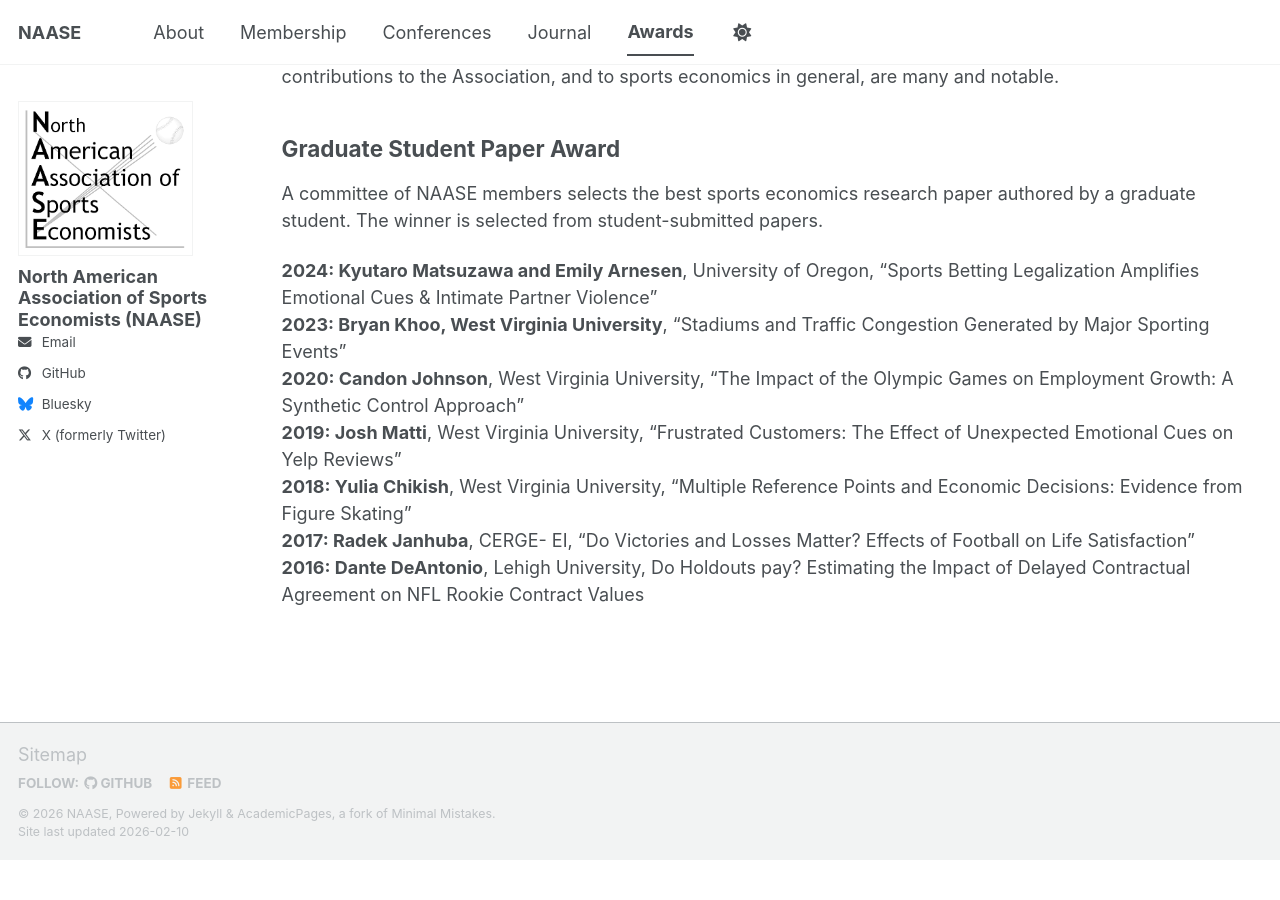
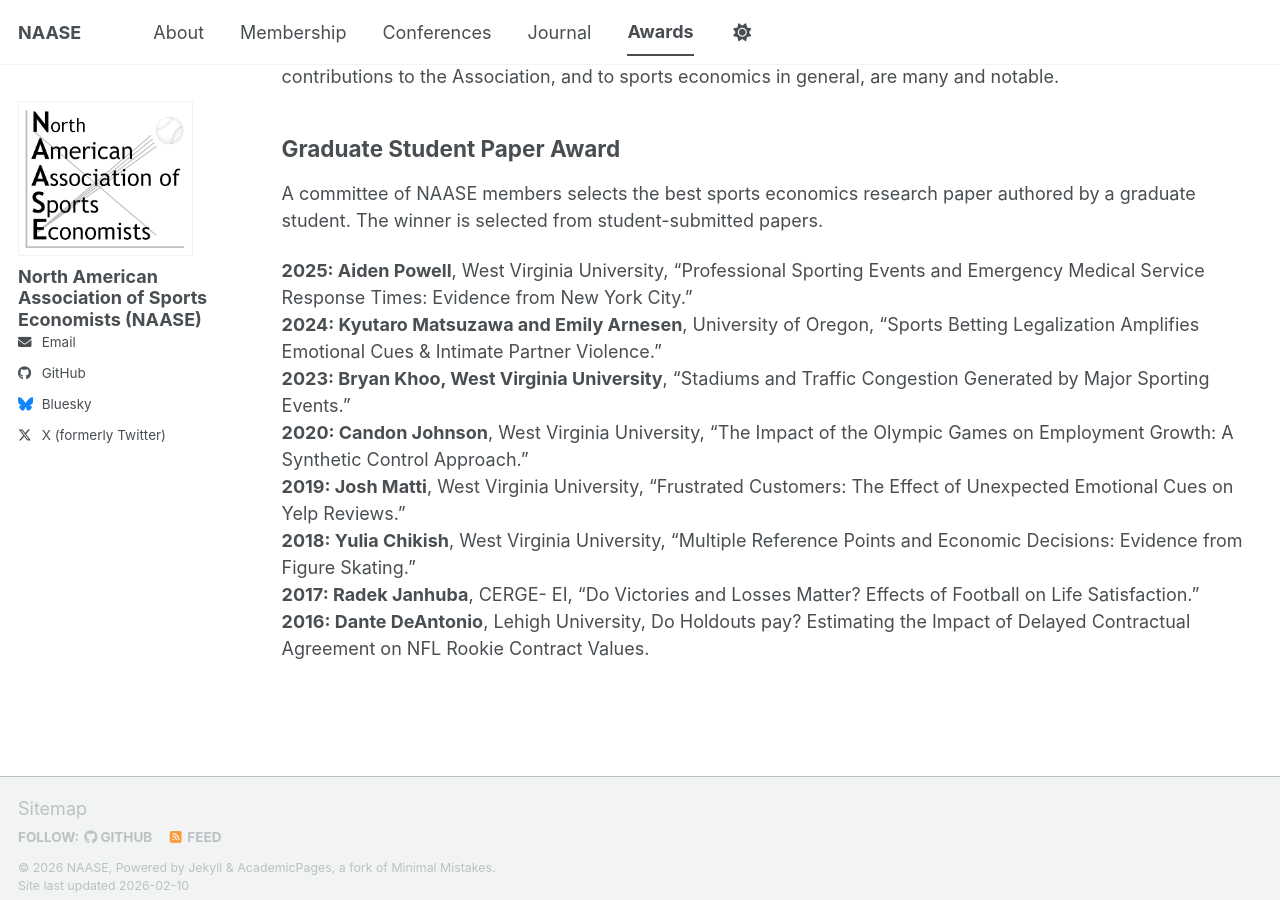
Before and after one commit to naaseweb/naaseweb.github.io, a Jekyll site: the page built from _pages/awards.md, in a window 1280 px wide and 900 px high, scrolled down 2271 px. Built offline with Jekyll 4.4.1, drawn with Linux system fonts in a browser that asks for light colours; a script bundle is joined from its source files by our own code; library files that are not in the unit come from our copies; before the commit the page ends 3131 px from its top, so only the background shows below that.

Commit message:
Update awards.md

```diff
--- a/_pages/awards.md
+++ b/_pages/awards.md
@@ -52,10 +52,11 @@
 
 A committee of NAASE members selects the best sports economics research paper authored by a graduate student. The winner is selected from student-submitted papers.
 
-**2024:  Kyutaro Matsuzawa and Emily Arnesen**, University of Oregon,  "Sports Betting Legalization Amplifies Emotional Cues & Intimate Partner Violence"
-**2023: Bryan Khoo, West Virginia University**, "Stadiums and Traffic Congestion Generated by Major Sporting Events"
-**2020: Candon Johnson**, West Virginia University, "The Impact of the Olympic Games on Employment Growth:  A Synthetic Control Approach"
-**2019: Josh Matti**, West Virginia University, "Frustrated Customers: The Effect of Unexpected Emotional Cues on Yelp Reviews"
-**2018: Yulia Chikish**, West Virginia University, "Multiple Reference Points and Economic Decisions: Evidence from Figure Skating"
-**2017: Radek Janhuba**, CERGE- EI, "Do Victories and Losses Matter? Effects of Football on Life Satisfaction"
-**2016: Dante DeAntonio**, Lehigh University, Do Holdouts pay? Estimating the Impact of Delayed Contractual Agreement on NFL Rookie Contract Values
+**2025: Aiden Powell**, West Virginia University, “Professional Sporting Events and Emergency Medical Service Response Times: Evidence from New York City.”
+**2024:  Kyutaro Matsuzawa and Emily Arnesen**, University of Oregon,  "Sports Betting Legalization Amplifies Emotional Cues & Intimate Partner Violence."
+**2023: Bryan Khoo, West Virginia University**, "Stadiums and Traffic Congestion Generated by Major Sporting Events."
+**2020: Candon Johnson**, West Virginia University, "The Impact of the Olympic Games on Employment Growth:  A Synthetic Control Approach."
+**2019: Josh Matti**, West Virginia University, "Frustrated Customers: The Effect of Unexpected Emotional Cues on Yelp Reviews."
+**2018: Yulia Chikish**, West Virginia University, "Multiple Reference Points and Economic Decisions: Evidence from Figure Skating."
+**2017: Radek Janhuba**, CERGE- EI, "Do Victories and Losses Matter? Effects of Football on Life Satisfaction."
+**2016: Dante DeAntonio**, Lehigh University, Do Holdouts pay? Estimating the Impact of Delayed Contractual Agreement on NFL Rookie Contract Values.
```
